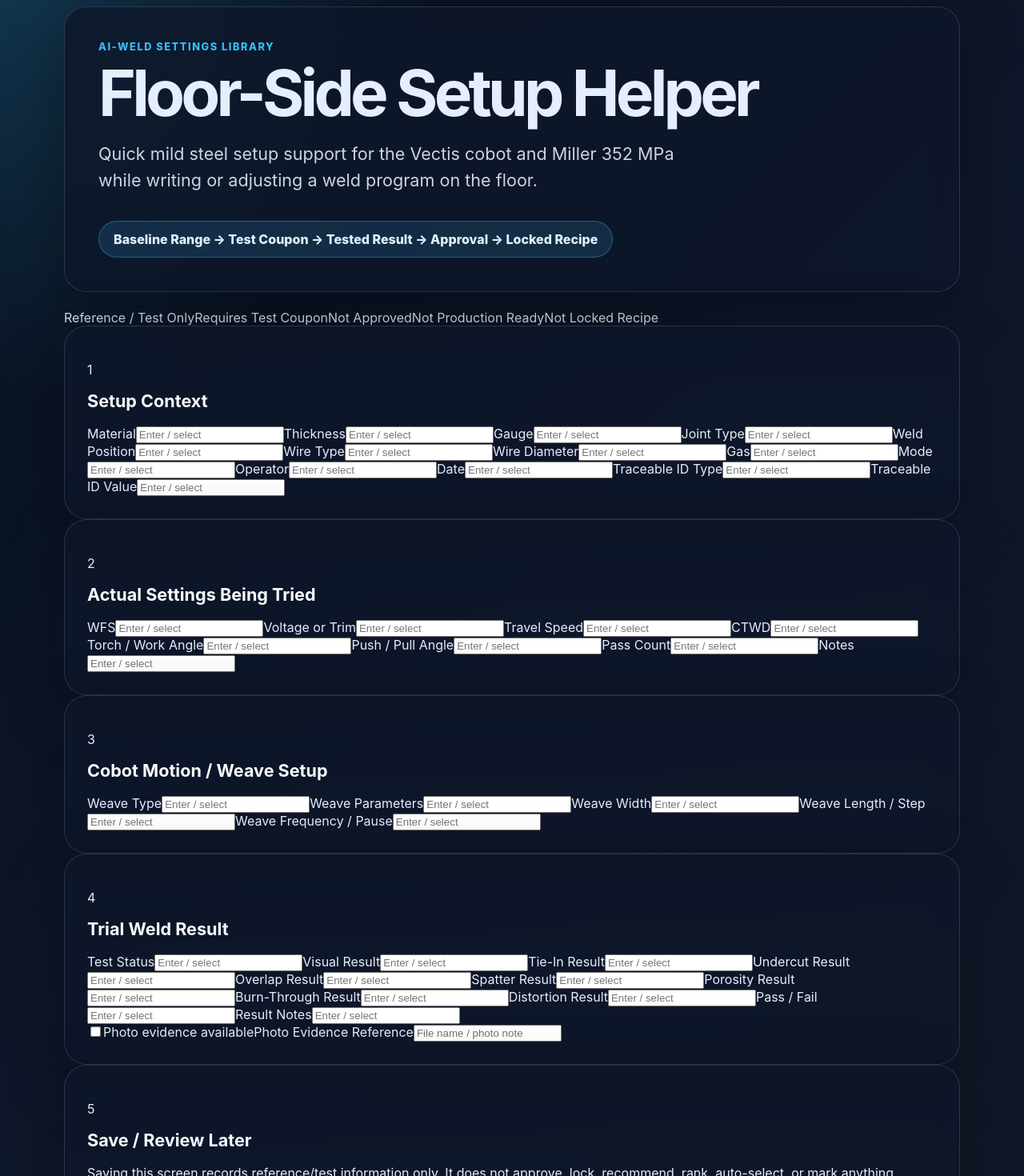
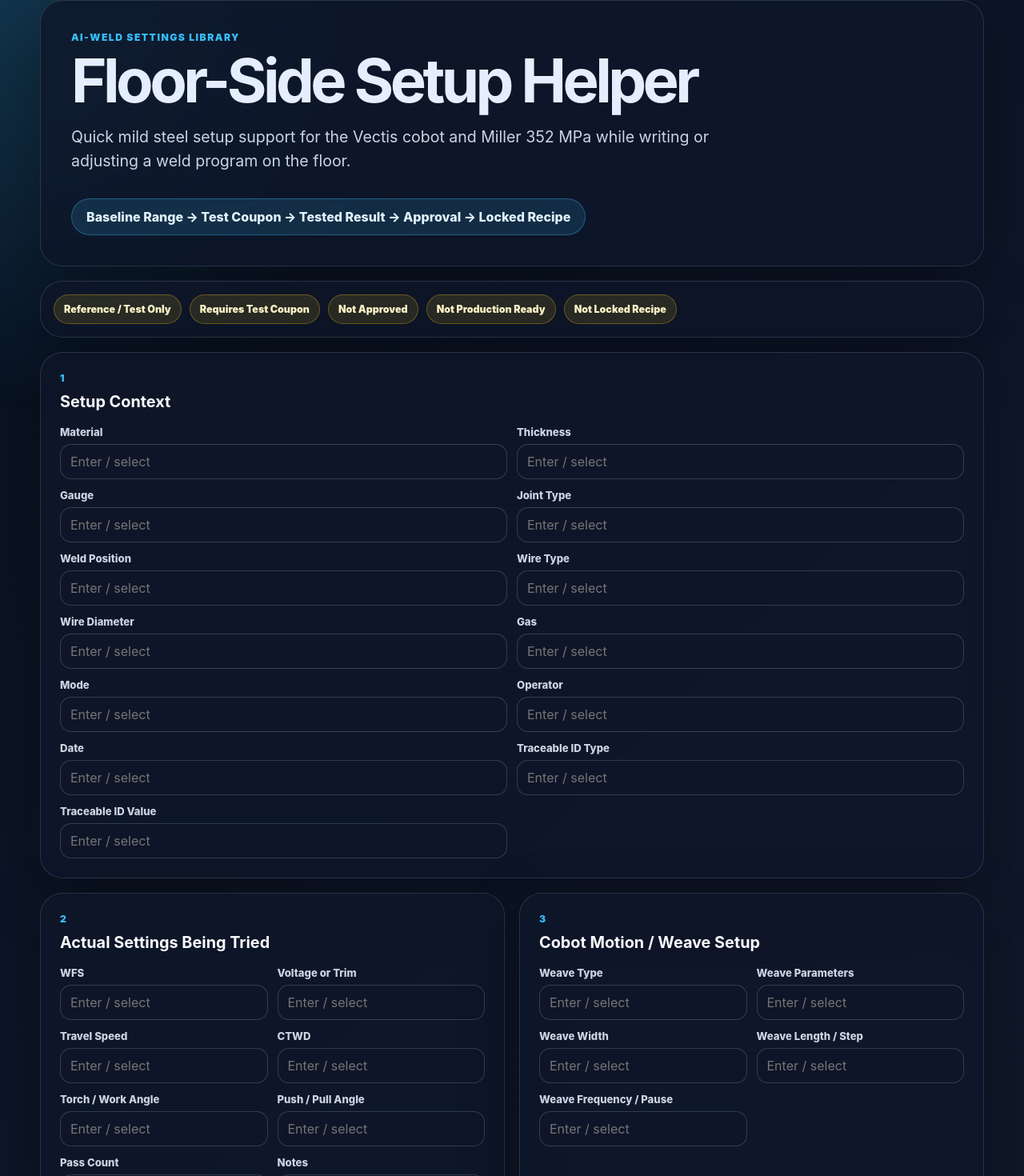
Before and after one commit to kool1160/vectis-lets-weld, a React (Vite) app: page / in a window 1280 px wide. Shown: the part 40-1510 px from the top of the page at 80% size. Built offline with nearby package versions, Linux system fonts and the light colour scheme.

Commit message:
Style V2-M9 floor-side helper app screen

```diff
--- a/src/styles.css
+++ b/src/styles.css
@@ -14,17 +14,24 @@ body {
   min-height: 100vh;
   background:
     radial-gradient(circle at top left, rgba(56, 189, 248, 0.22), transparent 34rem),
+    radial-gradient(circle at bottom right, rgba(20, 184, 166, 0.16), transparent 28rem),
     linear-gradient(135deg, #07111f 0%, #0f172a 52%, #111827 100%);
 }
 
+button,
+input {
+  font: inherit;
+}
+
 .app-shell {
-  width: min(1120px, calc(100% - 32px));
+  width: min(1180px, calc(100% - 32px));
   margin: 0 auto;
-  padding: 48px 0;
+  padding: 40px 0;
 }
 
 .hero-card,
-.panel {
+.panel,
+.status-bar {
   border: 1px solid rgba(148, 163, 184, 0.22);
   background: rgba(15, 23, 42, 0.78);
   border-radius: 28px;
@@ -33,30 +40,31 @@ body {
 }
 
 .hero-card {
-  padding: 42px;
-  margin-bottom: 22px;
+  padding: 38px;
+  margin-bottom: 18px;
 }
 
-.eyebrow {
-  margin: 0 0 12px;
+.eyebrow,
+.section-kicker {
+  margin: 0 0 10px;
   color: #38bdf8;
-  font-weight: 800;
+  font-weight: 900;
   letter-spacing: 0.12em;
   text-transform: uppercase;
-  font-size: 0.8rem;
+  font-size: 0.76rem;
 }
 
 h1 {
   margin: 0;
-  font-size: clamp(2.5rem, 7vw, 5rem);
+  font-size: clamp(2.25rem, 6vw, 4.75rem);
   line-height: 0.95;
   letter-spacing: -0.06em;
 }
 
 .hero-copy {
-  max-width: 720px;
+  max-width: 820px;
   color: #cbd5e1;
-  font-size: clamp(1.05rem, 2vw, 1.35rem);
+  font-size: clamp(1rem, 2vw, 1.22rem);
   line-height: 1.55;
 }
 
@@ -71,94 +79,143 @@ h1 {
   font-weight: 800;
 }
 
-.grid {
+.status-bar {
+  display: flex;
+  flex-wrap: wrap;
+  gap: 10px;
+  padding: 16px;
+  margin-bottom: 18px;
+}
+
+.status-bar span {
+  padding: 10px 12px;
+  border-radius: 999px;
+  background: rgba(250, 204, 21, 0.12);
+  border: 1px solid rgba(250, 204, 21, 0.3);
+  color: #fef3c7;
+  font-weight: 900;
+  font-size: 0.78rem;
+}
+
+.helper-grid {
   display: grid;
   grid-template-columns: repeat(2, minmax(0, 1fr));
-  gap: 22px;
+  gap: 18px;
 }
 
 .panel {
-  padding: 28px;
+  padding: 24px;
 }
 
 .panel.wide {
   grid-column: 1 / -1;
 }
 
-h2 {
-  margin: 0 0 18px;
-  color: #f8fafc;
-  font-size: 1.35rem;
+.panel-heading {
+  margin-bottom: 18px;
 }
 
-ul {
+h2 {
   margin: 0;
-  padding-left: 20px;
-  color: #cbd5e1;
-  line-height: 1.75;
+  color: #f8fafc;
+  font-size: 1.24rem;
 }
 
-.status-list,
-.weave-grid {
+.field-grid {
   display: grid;
+  grid-template-columns: repeat(2, minmax(0, 1fr));
   gap: 12px;
 }
 
-.status-list {
-  grid-template-columns: repeat(auto-fit, minmax(120px, 1fr));
+.field {
+  display: grid;
+  gap: 7px;
 }
 
-.status-list span {
-  padding: 10px 12px;
-  border-radius: 14px;
-  background: rgba(15, 118, 110, 0.28);
-  border: 1px solid rgba(45, 212, 191, 0.24);
-  color: #ccfbf1;
+.field span,
+.check-field span {
+  color: #cbd5e1;
+  font-size: 0.82rem;
   font-weight: 800;
-  text-align: center;
-  font-size: 0.82rem;
 }
 
-.note {
-  margin: 18px 0 0;
-  color: #facc15;
+.field input {
+  width: 100%;
+  border: 1px solid rgba(148, 163, 184, 0.28);
+  border-radius: 14px;
+  background: rgba(15, 23, 42, 0.9);
+  color: #f8fafc;
+  padding: 11px 12px;
+  outline: none;
+}
+
+.field input:focus {
+  border-color: rgba(56, 189, 248, 0.72);
+  box-shadow: 0 0 0 3px rgba(56, 189, 248, 0.14);
+}
+
+.evidence-row {
+  display: grid;
+  grid-template-columns: minmax(220px, 0.45fr) 1fr;
+  gap: 12px;
+  align-items: end;
+  margin-top: 12px;
+}
+
+.check-field {
+  display: flex;
+  align-items: center;
+  gap: 10px;
+  min-height: 43px;
+  padding: 11px 12px;
+  border-radius: 14px;
+  border: 1px solid rgba(148, 163, 184, 0.24);
+  background: rgba(30, 41, 59, 0.62);
+}
+
+.review-panel {
+  display: flex;
+  justify-content: space-between;
+  gap: 18px;
+  align-items: center;
+}
+
+.review-panel p {
+  margin: 10px 0 0;
+  color: #fef3c7;
   line-height: 1.5;
 }
 
-.weave-grid {
-  grid-template-columns: repeat(3, minmax(0, 1fr));
+button {
+  border: 0;
+  border-radius: 16px;
+  padding: 13px 18px;
+  background: #38bdf8;
+  color: #082f49;
+  font-weight: 950;
+  cursor: pointer;
+  white-space: nowrap;
 }
 
-.weave-grid div {
-  padding: 18px;
-  border-radius: 18px;
-  background: rgba(30, 41, 59, 0.7);
-  border: 1px solid rgba(148, 163, 184, 0.18);
-}
-
-.weave-grid strong {
-  color: #38bdf8;
-  font-size: 1.05rem;
-}
-
-.weave-grid p {
-  margin: 8px 0 0;
-  color: #cbd5e1;
-  line-height: 1.45;
-}
-
-@media (max-width: 760px) {
+@media (max-width: 820px) {
   .app-shell {
-    width: min(100% - 24px, 1120px);
-    padding: 28px 0;
+    width: min(100% - 24px, 1180px);
+    padding: 24px 0;
   }
 
-  .hero-card {
-    padding: 28px;
+  .hero-card,
+  .panel {
+    padding: 22px;
   }
 
-  .grid,
-  .weave-grid {
+  .helper-grid,
+  .field-grid,
+  .evidence-row {
     grid-template-columns: 1fr;
   }
+
+  .review-panel {
+    align-items: stretch;
+    flex-direction: column;
+  }
 }
```
